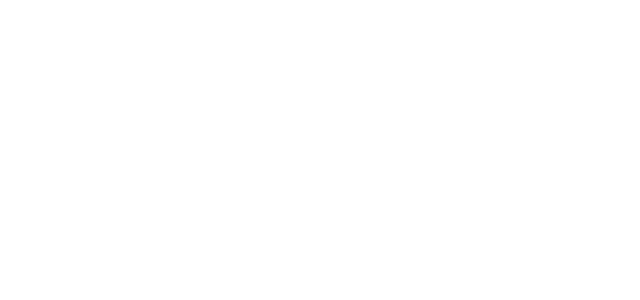
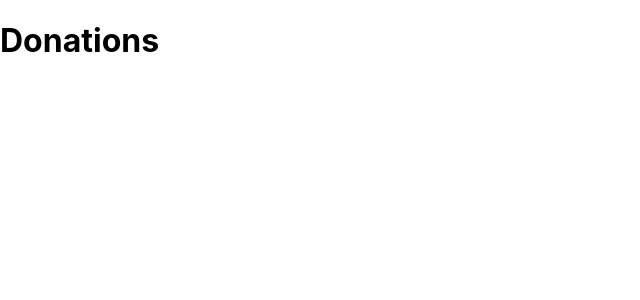
Before and after one commit to Sparky338/Digital-Aid_technical, a React (Create React App) app in the folder digital-aid-seattle/: page /donation in a window 1280 px wide. Before the commit this address had no page. Shown: the top 300 px of the page, without its empty margins (0-640 px from the left). Built offline with nearby package versions, Linux system fonts and the light colour scheme.

Commit message:
skeleton created for donations, routes created

```diff
--- a/digital-aid-seattle/src/App.js
+++ b/digital-aid-seattle/src/App.js
@@ -1,12 +1,17 @@
 import './App.css';
 import { BrowserRouter, Route, Routes } from 'react-router-dom';
 import Homepage from './components/homepage';
+import Donation from './components/donation';
 
 function App() {
   return (
     <BrowserRouter>
       <Routes>
         <Route path = '/' exact = {true} element = {<Homepage />} />
+        <Route path = '/donation' element = {<Donation />} />
+        {/* <Route path = '/distribution' element = {<Distribution />} /> */}
+        {/* <Route path = '/inventory' element = {<Inventory />} /> */}
+        {/* <Route path = '/donators' element = {<Donators />} /> */}
       </Routes>
     </BrowserRouter>
   );
--- /dev/null
+++ b/digital-aid-seattle/src/components/donation.js
@@ -0,0 +1,12 @@
+const Donation = () => {
+
+    return (
+        <div className="mainDiv">
+            <div className="donations">
+                <h1>Donations</h1>
+            </div>
+        </div>
+    )
+}
+
+export default Donation;
```
